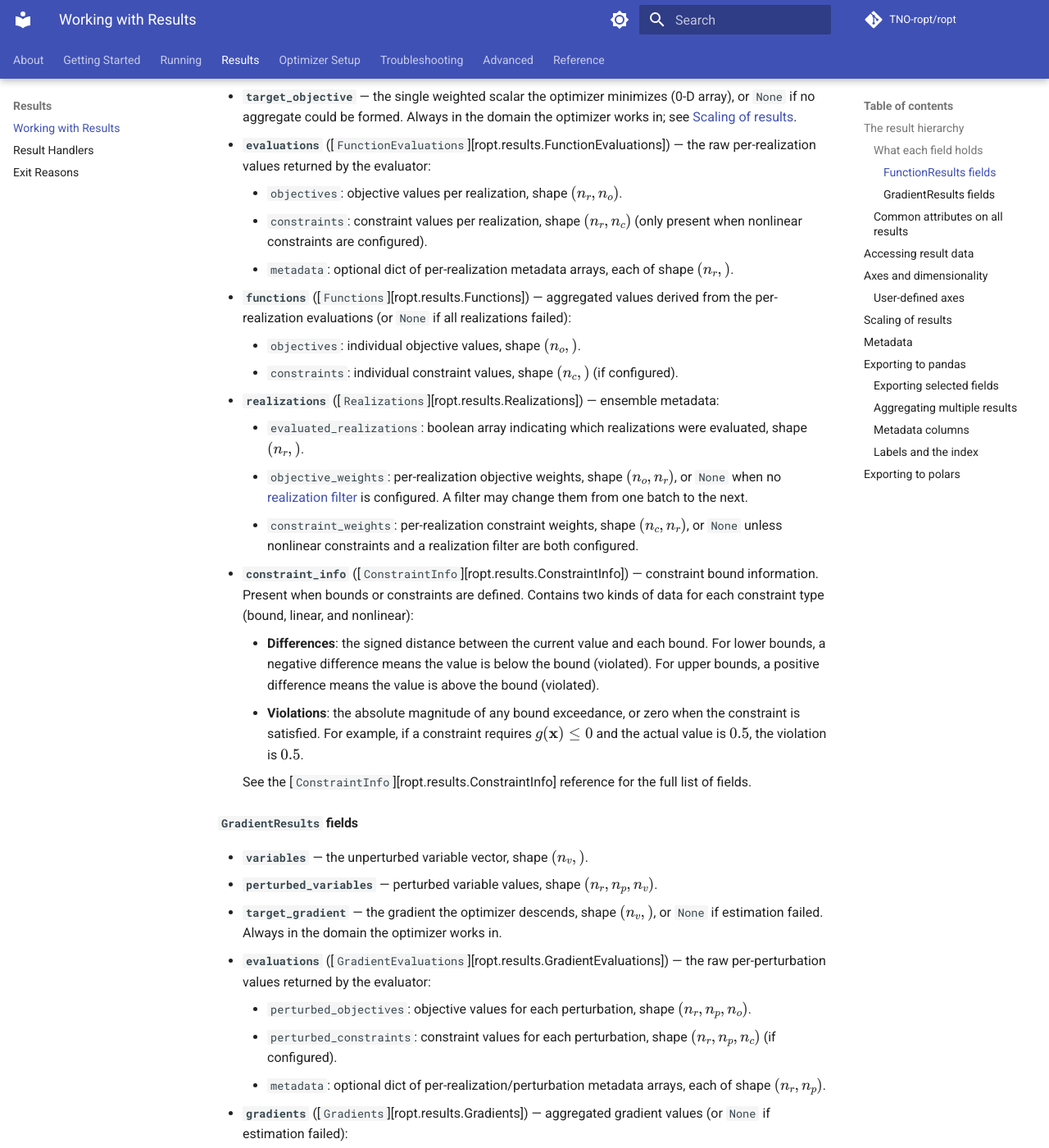
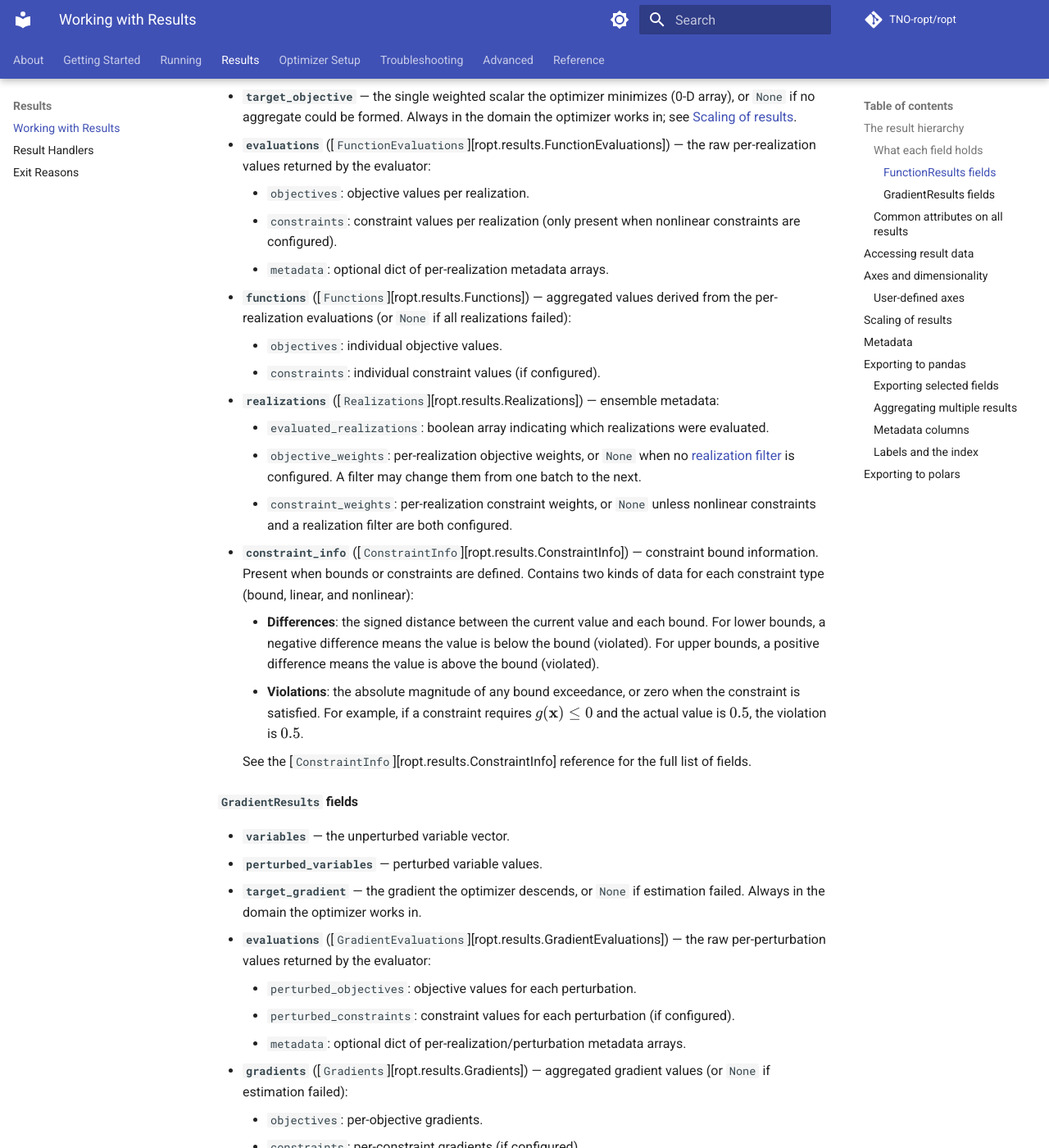
Before and after one commit to TNO-ropt/ropt, an MkDocs documentation site: the page built from docs/results/results.md, in a window 1280 px wide and 1400 px high, scrolled down 1285 px. Shown: the whole window at 82% size. Built offline with MkDocs 1.6.1 and Material for MkDocs 9.7.7, drawn with Linux system fonts in a browser that asks for light colours; comment, search, counter and statistics services are not loaded; the version menu is left out; some of the changed text lies outside the part shown.

```diff
--- a/docs/results/results.md
+++ b/docs/results/results.md
@@ -49,34 +49,30 @@ Each carries nested [`ResultField`][ropt.results.ResultField] objects:
 
 #### `FunctionResults` fields
 
-- **`variables`** — the variable vector that was evaluated, shape $(n_v,)$.
+- **`variables`** — the variable vector that was evaluated.
 - **`target_objective`** — the single weighted scalar the optimizer minimizes
   (0-D array), or `None` if no aggregate could be formed. Always in the domain
   the optimizer works in; see [Scaling of results](#scaling-of-results).
 - **`evaluations`** ([`FunctionEvaluations`][ropt.results.FunctionEvaluations])
   — the raw per-realization values returned by the evaluator:
-    - `objectives`: objective values per realization, shape $(n_r, n_o)$.
-    - `constraints`: constraint values per realization, shape $(n_r, n_c)$
-      (only present when nonlinear constraints are configured).
-    - `metadata`: optional dict of per-realization metadata arrays, each of
-      shape $(n_r,)$.
+    - `objectives`: objective values per realization.
+    - `constraints`: constraint values per realization (only present when
+      nonlinear constraints are configured).
+    - `metadata`: optional dict of per-realization metadata arrays.
 - **`functions`** ([`Functions`][ropt.results.Functions]) — aggregated values
   derived from the per-realization evaluations (or `None` if all realizations
   failed):
-    - `objectives`: individual objective values, shape $(n_o,)$.
-    - `constraints`: individual constraint values, shape $(n_c,)$ (if
-      configured).
+    - `objectives`: individual objective values.
+    - `constraints`: individual constraint values (if configured).
 - **`realizations`** ([`Realizations`][ropt.results.Realizations]) — ensemble
   metadata:
     - `evaluated_realizations`: boolean array indicating which realizations were
-      evaluated, shape $(n_r,)$.
-    - `objective_weights`: per-realization objective weights, shape
-      $(n_o, n_r)$, or `None` when no
+      evaluated.
+    - `objective_weights`: per-realization objective weights, or `None` when no
       [realization filter](../optimizer_setup/realization_filters.md) is
       configured. A filter may change them from one batch to the next.
-    - `constraint_weights`: per-realization constraint weights, shape
-      $(n_c, n_r)$, or `None` unless nonlinear constraints and a realization
-      filter are both configured.
+    - `constraint_weights`: per-realization constraint weights, or `None` unless
+      nonlinear constraints and a realization filter are both configured.
 - **`constraint_info`** ([`ConstraintInfo`][ropt.results.ConstraintInfo]) —
   constraint bound information. Present when bounds or constraints are defined.
   Contains two kinds of data for each constraint type (bound, linear, and
@@ -96,30 +92,27 @@ Each carries nested [`ResultField`][ropt.results.ResultField] objects:
 
 #### `GradientResults` fields
 
-- **`variables`** — the unperturbed variable vector, shape $(n_v,)$.
-- **`perturbed_variables`** — perturbed variable values, shape
-  $(n_r, n_p, n_v)$.
-- **`target_gradient`** — the gradient the optimizer descends, shape $(n_v,)$,
-  or `None` if estimation failed. Always in the domain the optimizer works in.
+- **`variables`** — the unperturbed variable vector.
+- **`perturbed_variables`** — perturbed variable values.
+- **`target_gradient`** — the gradient the optimizer descends, or `None` if
+  estimation failed. Always in the domain the optimizer works in.
 - **`evaluations`** ([`GradientEvaluations`][ropt.results.GradientEvaluations])
   — the raw per-perturbation values returned by the evaluator:
-    - `perturbed_objectives`: objective values for each perturbation, shape
-      $(n_r, n_p, n_o)$.
-    - `perturbed_constraints`: constraint values for each perturbation, shape
-      $(n_r, n_p, n_c)$ (if configured).
+    - `perturbed_objectives`: objective values for each perturbation.
+    - `perturbed_constraints`: constraint values for each perturbation (if
+      configured).
     - `metadata`: optional dict of per-realization/perturbation metadata
-      arrays, each of shape $(n_r, n_p)$.
+      arrays.
 - **`gradients`** ([`Gradients`][ropt.results.Gradients]) — aggregated gradient
   values (or `None` if estimation failed):
-    - `objectives`: per-objective gradients, shape $(n_o, n_v)$.
-    - `constraints`: per-constraint gradients, shape $(n_c, n_v)$ (if
-      configured).
+    - `objectives`: per-objective gradients.
+    - `constraints`: per-constraint gradients (if configured).
 - **`realizations`** ([`Realizations`][ropt.results.Realizations]) — same
   structure as for `FunctionResults` (see above).
 
-In the shapes above: $n_v$ = number of variables, $n_o$ = number of objectives,
-$n_c$ = number of nonlinear constraints, $n_r$ = number of realizations,
-$n_p$ = number of perturbations. All values are NumPy arrays.
+The shape and axes of every field are tabulated under
+[Axes and dimensionality](#axes-and-dimensionality). All values are NumPy
+arrays.
 
 ### Common attributes on all results
 
```
